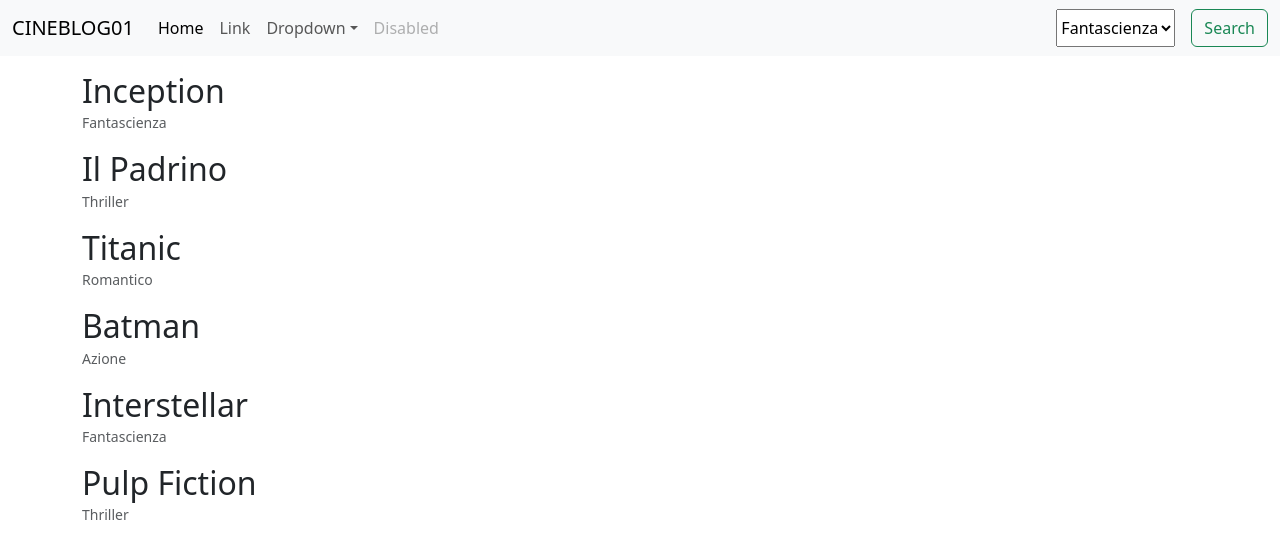
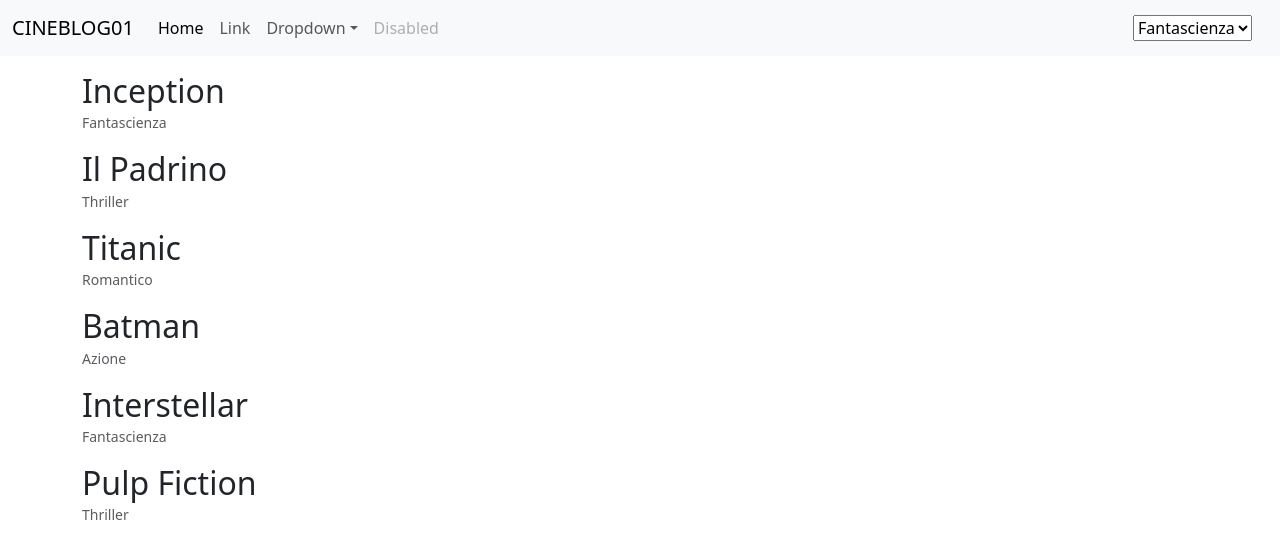
Before and after one commit to angeloren92/react-movie-filter, a React (Vite) app: page / in a window 1280 px wide. Shown: the top 558 px of the page. Built offline with nearby package versions, Linux system fonts and the light colour scheme.

Commit message:
add event on select

```diff
--- a/src/App.jsx
+++ b/src/App.jsx
@@ -1,3 +1,4 @@
+import { useState } from 'react'
 import AppMain from './components/AppMain'
 import AppHeader from './components/AppHeader'
 
@@ -11,10 +12,17 @@ function App() {
     { title: 'Interstellar', genre: 'Fantascienza' },
     { title: 'Pulp Fiction', genre: 'Thriller' },
   ]
+  const newSetGenre = Array.from(new Set(movies.map(element => element.genre)))
+  const [tempGenre, setTempGenre] = useState('')
+  console.log(tempGenre)
 
   return (
     <>
-      <AppHeader movies={movies}/>
+      <AppHeader
+        setTempGenre={setTempGenre}
+        newSetGenre={newSetGenre}
+        tempGenre={tempGenre}
+      />
       <AppMain movies={movies} />
     </>
   )
--- a/src/components/AppHeader.jsx
+++ b/src/components/AppHeader.jsx
@@ -1,10 +1,14 @@
+import { useState } from 'react'
 import AppNavbarMenu from './AppNavbarMenu'
 import AppNavbarSelect from './AppNavbarSelect'
 
-export default function AppHeader({ movies }) {
+export default function AppHeader({ newSetGenre, setTempGenre, tempGenre}) {
 
-    const newSetGenre = Array.from(new Set(movies.map(element => element.genre)))
-    console.log(newSetGenre)
+
+    function handleGenreFilter(e) {
+        e.preventDefault()
+
+    }
 
     return (
         <header>
@@ -16,17 +20,17 @@ export default function AppHeader({ movies }) {
                     </button>
                     <div className="collapse navbar-collapse" id="navbarSupportedContent">
                         <AppNavbarMenu />
-                        <form className="d-flex" role="search">
-                            <select className="mx-3">
+                        <form className="d-flex" role="search" onSubmit={handleGenreFilter}>
+                            <select className="mx-3" onChange={(e) => setTempGenre(e.target.value)}>
                                 {
                                     newSetGenre.map((element, index) =>
                                         <AppNavbarSelect
                                             key={index}
-                                            genre={element} />
+                                            genre={element}
+                                        />
                                     )
                                 }
                             </select>
-                            <button className="btn btn-outline-success" type="submit">Search</button>
                         </form>
                     </div>
                 </div>
--- a/src/components/AppMainTitleList.jsx
+++ b/src/components/AppMainTitleList.jsx
@@ -1,7 +1,7 @@
-export default function AppMainTitleList({index, title, genre}) {
+export default function AppMainTitleList({title, genre}) {
 
     return (
-        <li key={index} className="my-3">
+        <li className="my-3">
             <h2 className="m-0">{title}</h2>
             <small className="text-muted">{genre}</small>
         </li>
--- a/src/components/AppNavbarSelect.jsx
+++ b/src/components/AppNavbarSelect.jsx
@@ -2,7 +2,6 @@
 export default function AppNavbarSelect({ genre }) {
 
     return (
-        <option value="someOption">{genre}</option>
-
+        <option  value={genre}>{genre}</option>
     )
 }
```
Lines whose indentation alone changed are shown as unchanged.
